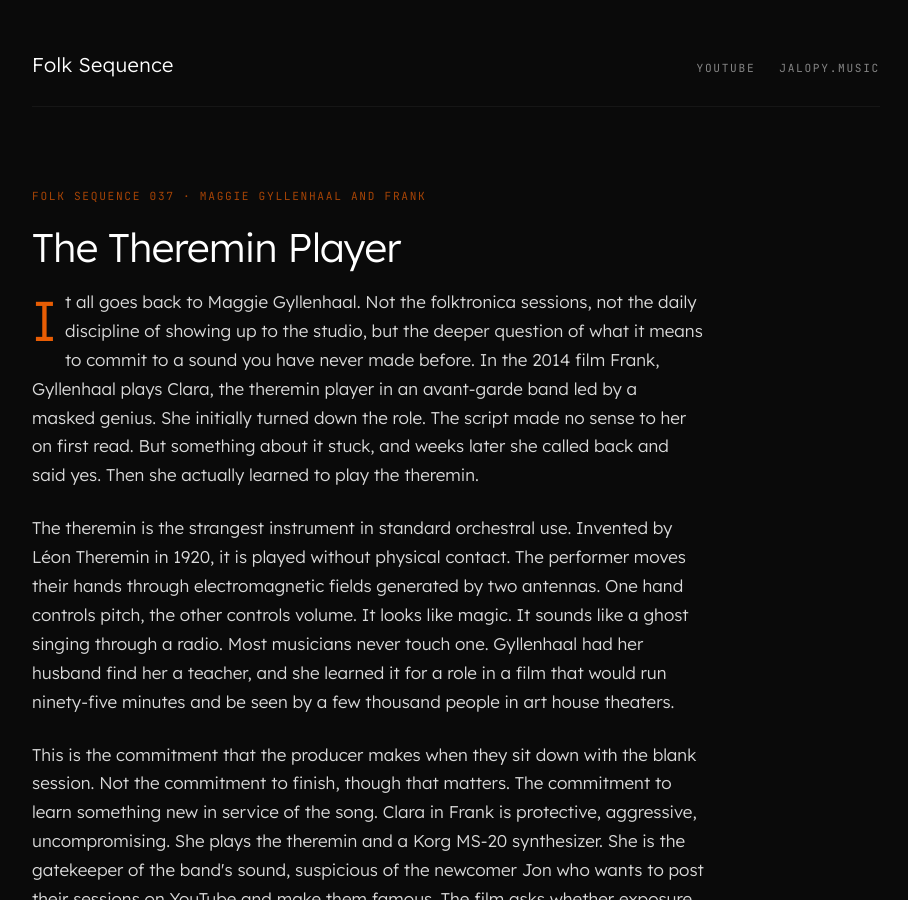
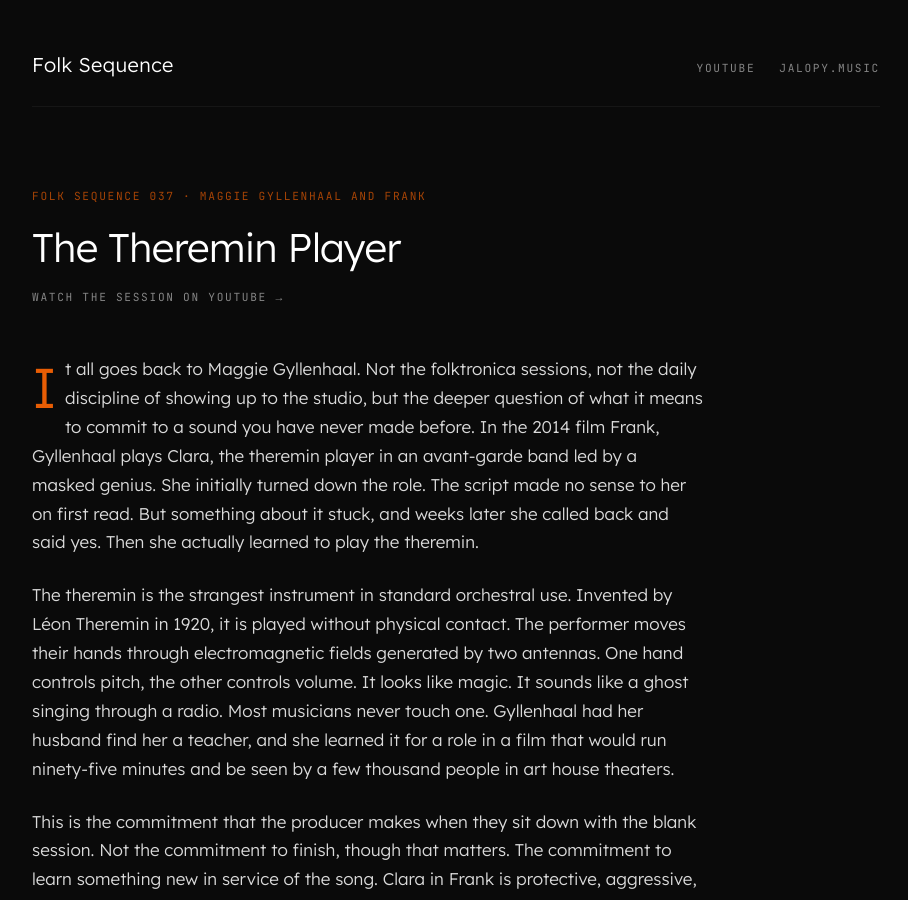
Before and after one commit to folk-sequence/folk-sequence.github.io, a Jekyll site: the page built from 037-the-theremin-player.md, in a window 1280 px wide and 900 px high. Shown: the whole window, without its empty margins (184-1092 px from the left). Built offline with Jekyll 4.4.1, drawn with Linux system fonts in a browser that asks for light colours; part of the change alters nothing that is shown.

Commit message:
Add YouTube link to 037-the-theremin-player.md

```diff
--- a/037-the-theremin-player.md
+++ b/037-the-theremin-player.md
@@ -4,6 +4,7 @@ title: "The Theremin Player"
 episode: "037"
 topic: "Maggie Gyllenhaal and Frank"
 description: "The Theremin Player — companion essay for Folk Sequence 037"
+youtube: "https://youtu.be/mXJ5voTEwPI"
 ---
 
 It all goes back to Maggie Gyllenhaal. Not the folktronica sessions, not the daily discipline of showing up to the studio, but the deeper question of what it means to commit to a sound you have never made before. In the 2014 film Frank, Gyllenhaal plays Clara, the theremin player in an avant-garde band led by a masked genius. She initially turned down the role. The script made no sense to her on first read. But something about it stuck, and weeks later she called back and said yes. Then she actually learned to play the theremin.
```
